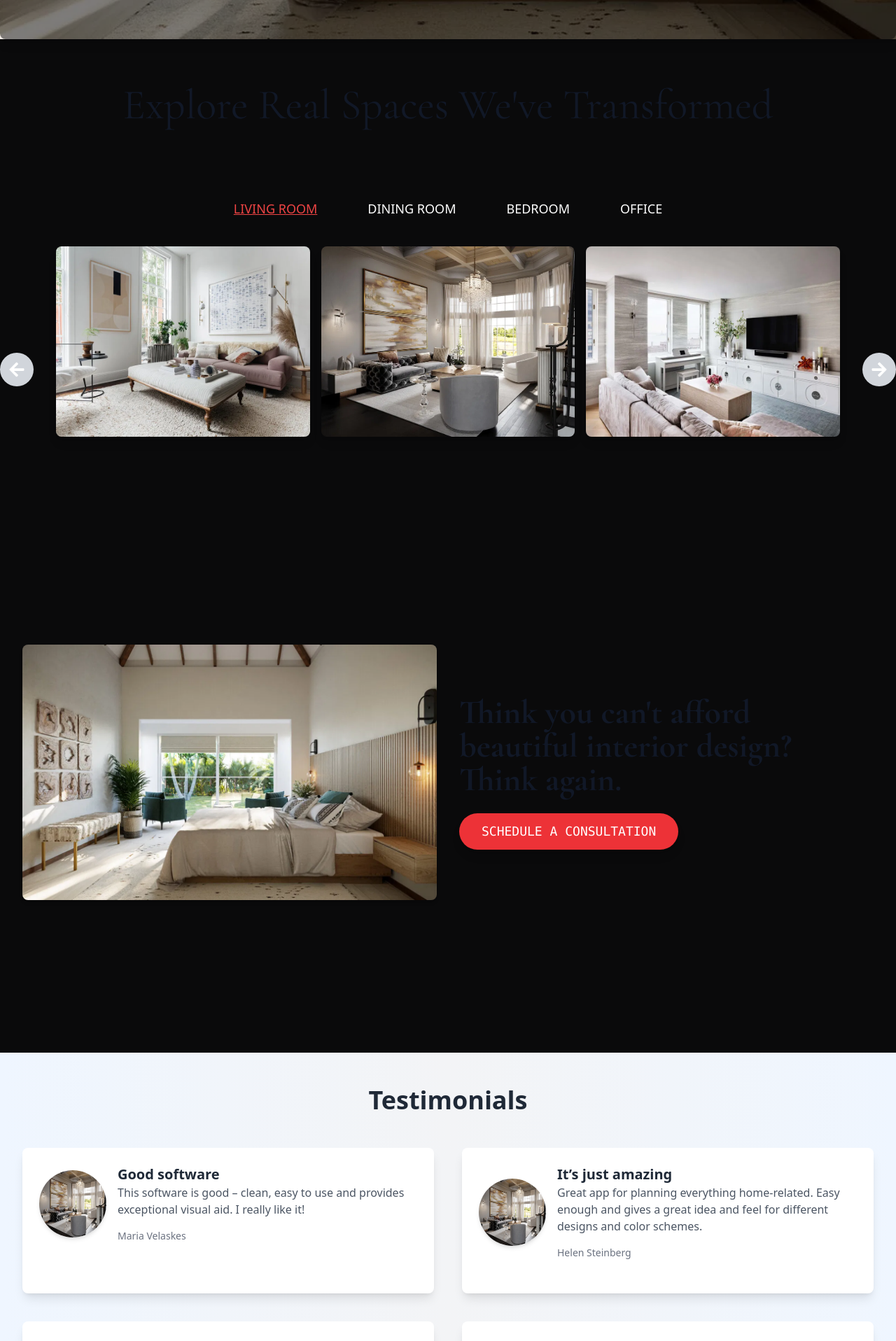
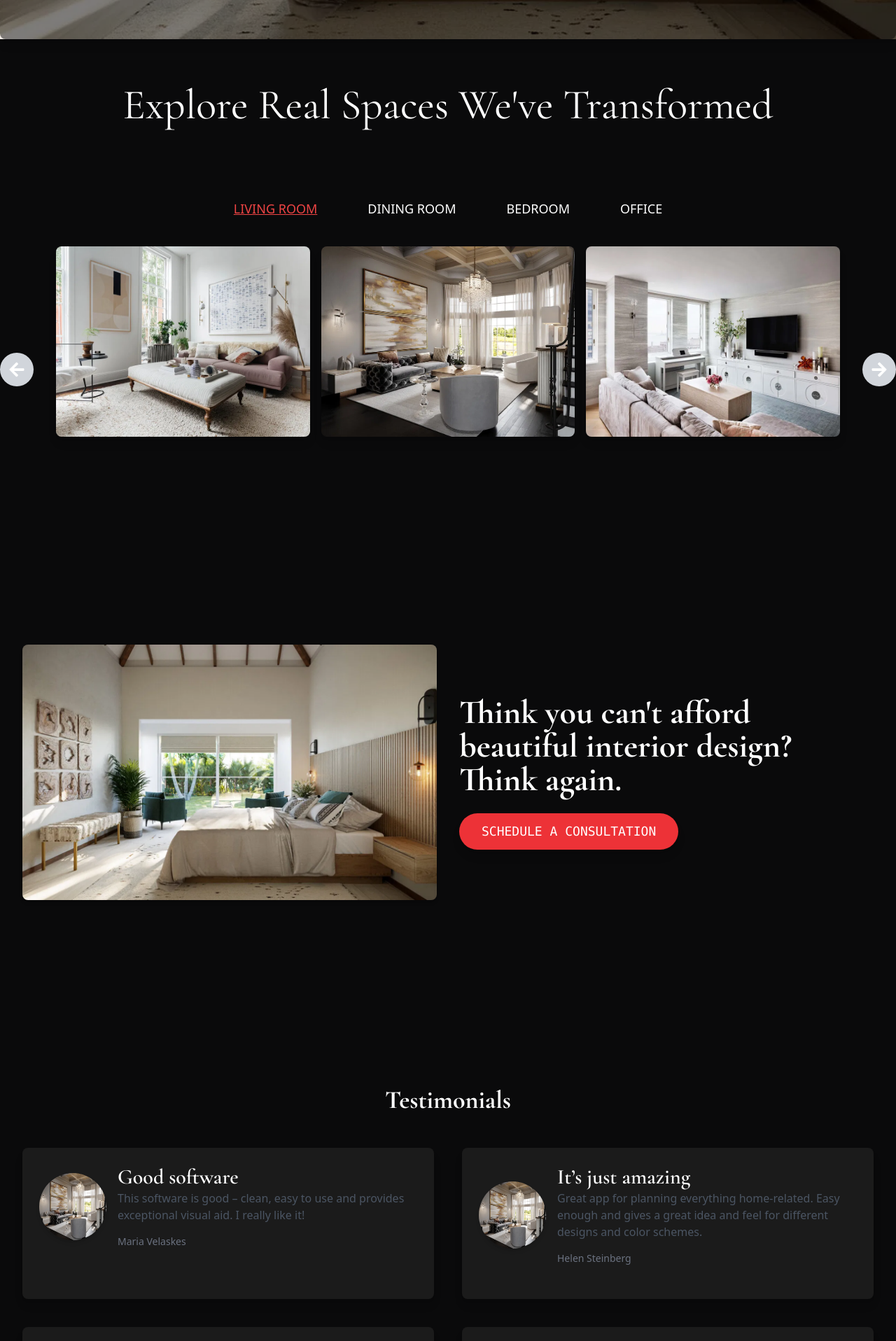
Before and after one commit to House-of-marktech-01/arch-interior-new, a React (Vite) app: page / in a window 1280 px wide. Shown: the part 744-2660 px from the top of the page at 70% size. Built offline with nearby package versions, Linux system fonts and the light colour scheme; a web font is replaced by a local one.

Commit message:
dark mode done

```diff
--- a/src/components/FeaturedClients.jsx
+++ b/src/components/FeaturedClients.jsx
@@ -5,7 +5,7 @@ import logo3 from "/assets/images/nyt-logo-379x64.png";
 const FeaturedClients = () => {
   return (
     <div className="  text-center py-12  h-[50vh]">
-      <h2 className="text-3xl font-bold text-gray-800 mb-8">
+      <h2 className="text-3xl font-bold font-cormorant mb-8">
         Featured Clients
       </h2>
       <div className="flex flex-wrap justify-center items-center gap-16">
--- a/src/components/GallerySlider.jsx
+++ b/src/components/GallerySlider.jsx
@@ -102,7 +102,7 @@ const GallerySlider = () => {
   return (
     <div className="w-full h-full  flex flex-col justify-between">
       {/* Heading */}
-      <h1 className="text-center text-6xl my-16 text-gray-900 font-cormorant ">
+      <h1 className="text-center text-6xl my-16  font-cormorant ">
         Explore Real Spaces We've Transformed
       </h1>
 
--- a/src/components/Schedule.jsx
+++ b/src/components/Schedule.jsx
@@ -15,7 +15,7 @@ const Schedule = () => {
 
       {/* Text and Button Section */}
       <div className="flex-1 text-center md:text-left">
-        <h2 className="text-3xl md:text-5xl font-cormorant font-bold mb-6 text-gray-900">
+        <h2 className="text-3xl md:text-5xl font-cormorant font-bold mb-6 ">
           Think you can't afford beautiful interior design? Think again.
         </h2>
         <button className="py-3 px-8 bg-[#ED3237] font-mono  text-white text-lg rounded-full shadow-lg hover:bg-[#000000] transition duration-300">
--- a/src/components/Testimonials.jsx
+++ b/src/components/Testimonials.jsx
@@ -40,15 +40,15 @@ const Testimonials = () => {
   ];
 
   return (
-    <div className="py-12 h-auto bg-gradient-to-r from-blue-50 via-gray-100 to-blue-50">
-      <h2 className="text-4xl font-bold text-center mb-12 text-gray-800">
+    <div className="py-12 h-auto ">
+      <h2 className="text-4xl font-bold text-center mb-12 font-cormorant">
         Testimonials
       </h2>
       <div className="grid grid-cols-1 md:grid-cols-2 lg:grid-cols-2 gap-10 px-8">
         {testimonials.slice(0, 4).map((testimonial, index) => (
           <div
             key={index}
-            className="bg-white shadow-lg rounded-lg p-6 w-full transform transition duration-500 hover:shadow-2xl hover:-translate-y-2"
+            className="bg-secondaryBlack shadow-lg rounded-lg p-6 w-full transform transition duration-500 hover:shadow-2xl hover:-translate-y-2"
           >
             <div className="flex items-center space-x-4 mb-6">
               <img
@@ -57,7 +57,7 @@ const Testimonials = () => {
                 className="w-24 h-24 rounded-full shadow-md"
               />
               <div>
-                <h3 className="text-xl font-semibold text-gray-800">
+                <h3 className="text-3xl font-semibold font-cormorant">
                   {testimonial.title}
                 </h3>
                 <p className="text-gray-600">{testimonial.feedback}</p>
```
